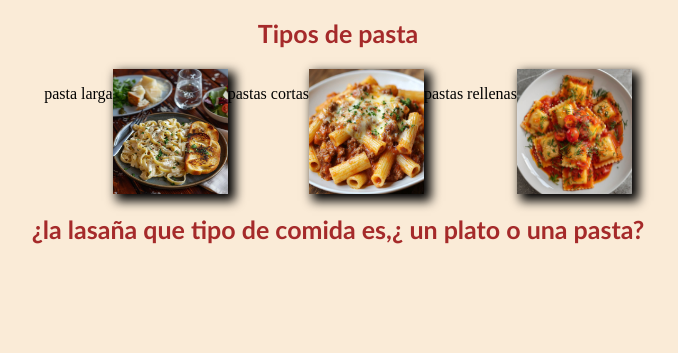
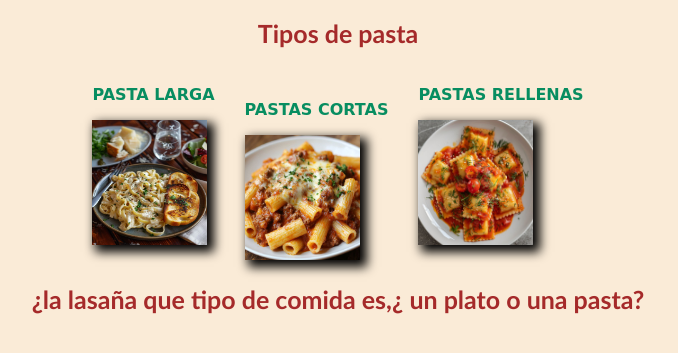
Before and after one commit to danielavbautista008-pixel/repaso-2, a plain HTML site: page index.html in a window 1280 px wide. Shown: the part 121-474 px from the top of the page, without its empty margins (302-980 px from the left). Drawn offline with Linux system fonts and the light colour scheme.

Commit message:
cambio de letra en los tipos de pastas

```diff
--- a/index.html
+++ b/index.html
@@ -16,13 +16,19 @@
         </div>
         <h2> Tipos de pasta</h2>
         <div class="contenidos">
-
+            <div class="Plarga">
                 <p>pasta larga</p>
                 <img src="imagen1.1.jpg" alt="larga" class="imlarga">
+            </div>
+            <div class="Pcortas">
                 <p>pastas cortas </p>
                 <img src="imagen 2.2.jpg" alt="cortas" class="imcortas">
+            </div>
+            <div class="Prellenas">
                 <p>pastas rellenas</p>
                 <img src="imagen3.3.jpg" alt="rellenas" class="imrellenas">
+            </div>
+
         </div>
         <div>
             <h2> ¿la lasaña que tipo de comida es,¿ un plato o una pasta? </h2>
--- a/style.css
+++ b/style.css
@@ -1,17 +1,19 @@
-body{
+body {
     background-color: antiquewhite;
 }
 
-.contenedor{
+.contenedor {
     font-family: 'Courier New', Courier, monospace;
 }
-h1{
+
+h1 {
     font-family: Cambria, Cochin, Georgia, Times, 'Times New Roman', serif;
     color: blueviolet;
     font-size: 36px;
     text-align: center;
 }
-h2{
+
+h2 {
     display: flex;
     justify-content: center;
     font-family: 'Gill Sans', 'Gill Sans MT', Calibri, 'Trebuchet MS', sans-serif;
@@ -19,28 +21,60 @@ h2{
     color: brown;
 
 }
-.subtitulo{
+
+.subtitulo {
     display: flex;
-   justify-content: center;
-   font-size: 18px;
-   color: blueviolet;
+    justify-content: center;
+    font-size: 18px;
+    color: blueviolet;
 }
-.imlarga{
+
+.imlarga {
     width: 115px;
     height: 125px;
     box-shadow: 5px 5px 10px 2px black;
 }
-.imcortas{
+
+.imcortas {
     width: 115px;
     height: 125px;
     box-shadow: 5px 5px 10px 2px black;
 }
-.imrellenas{
+
+.imrellenas {
     width: 115px;
     height: 125px;
     box-shadow: 5px 5px 10px 2px black;
 }
-.contenidos{
+
+.contenidos {
+    display: flex;
+    justify-content: center;
+}
+
+.Plarga {
+    font-family: cursive;
+    text-transform: uppercase;
+    font-weight: bold;
+    color: #078d60;
+}
+
+.Pcortas {
+    padding: 15px 30px 0px 30px;
+    font-family: cursive;
+    text-transform: uppercase;
+    font-weight: bold;
+    color: #078d60;
+}
+
+.Prellenas {
+    font-family: cursive;
+    text-transform: uppercase;
+    font-weight: bold;
+    color: #078d60;
+}
+
+p {
     display: flex;
     justify-content: center;
 
```
Lines whose indentation alone changed are shown as unchanged.
